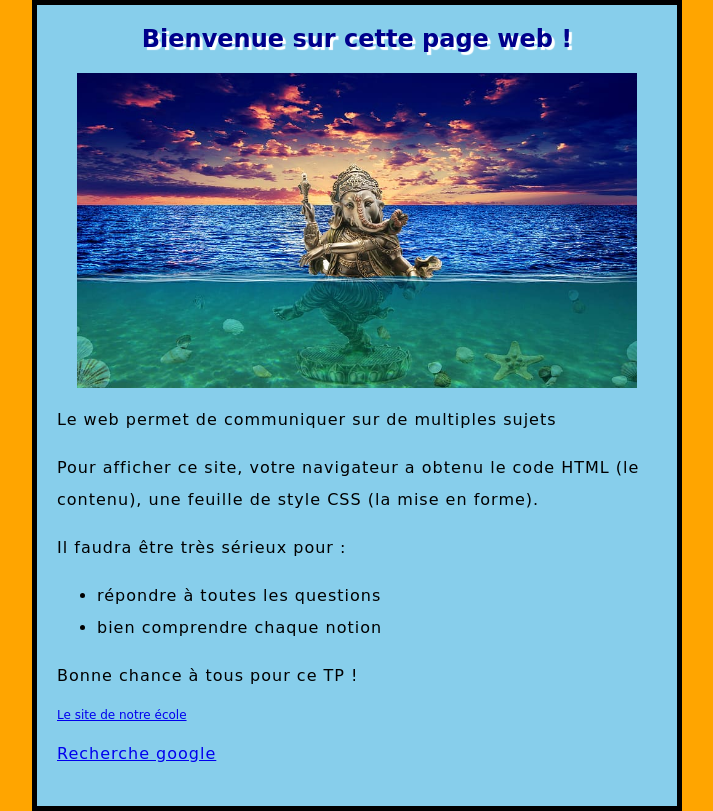
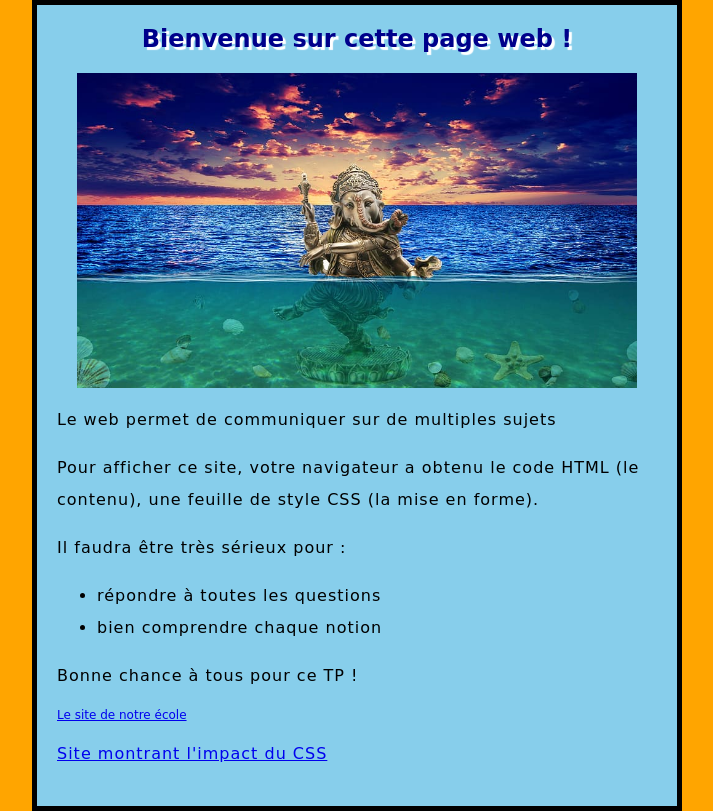
Before and after one commit to PistolTom/WebSite_test, a plain HTML site: page index.html in a window 1280 px wide. Shown: the whole page, without its empty margins (283-996 px from the left). Drawn offline with Linux system fonts and the light colour scheme; a web font is replaced by a local one.

Commit message:
Update index.html with CSS ZenGarden

```diff
--- a/index.html
+++ b/index.html
@@ -21,7 +21,7 @@
 
       <a href="https://moodle.gymnyon.vd.ch/"> Le site de notre école</a>
 
-     <p><a href="https://www.google.ch"> Recherche google </a></p>
+     <p><a href="https://csszengarden.com/"> Site montrant l'impact du CSS </a></p>
 
   </body>
 </html>
```
